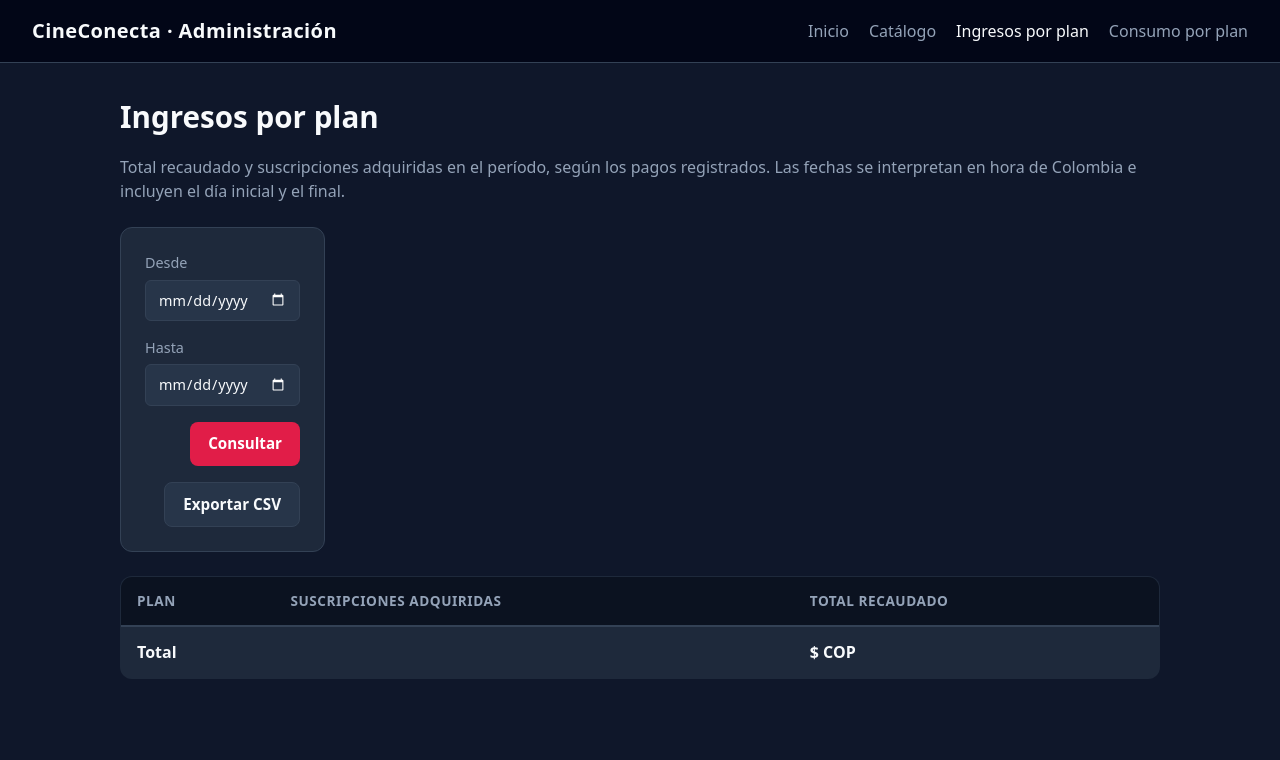
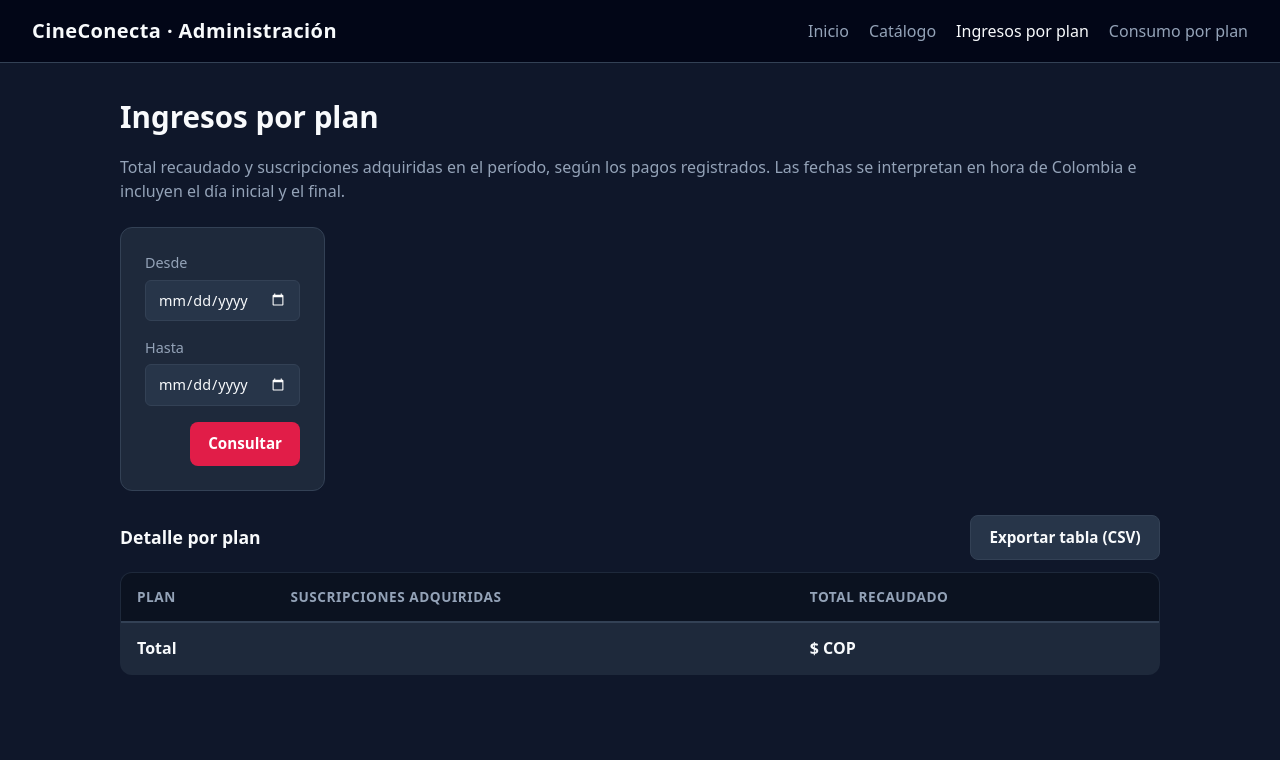
Before and after one commit to AlejandroMurillo1/CineConecta, a Spring app: template src/main/resources/templates/reporting/revenue.html in a window 1280 px wide. Shown: the top 760 px of the page. Run offline with Thymeleaf, Linux system fonts and the light colour scheme; the template is opened without the code that fills it: most values are stand-ins (such as "Sample title", 1, 10 or a date in 2020); data that the repository does not hold is empty; some of the project's set-up classes (security, data sources, template engines, error pages and the like) are left out, and stand-ins take their place; database files in the repository are not loaded.

Commit message:
feat(reporting): grafica junto a los filtros y exportar CSV junto a la tabla
La grafica va a la izquierda y los filtros en un panel lateral; el boton de exportar pasa a la barra de la tabla y se renombra a Exportar tabla (CSV) para no confundirlo con la grafica.

```diff
--- a/src/main/resources/static/css/reporting.css
+++ b/src/main/resources/static/css/reporting.css
@@ -52,3 +52,51 @@
     position: relative;
     height: 320px;
 }
+
+.rp-top {
+    margin-bottom: 1.5rem;
+}
+
+.rp-top-with-chart {
+    display: grid;
+    grid-template-columns: minmax(0, 1fr) 260px;
+    gap: 1.5rem;
+    align-items: start;
+}
+
+.rp-top .rp-chart-card,
+.rp-top .rp-filters {
+    margin-bottom: 0;
+}
+
+.rp-top-with-chart .rp-filters {
+    flex-direction: column;
+    align-items: stretch;
+    width: auto;
+}
+
+.rp-top-with-chart .rp-filters input[type="date"] {
+    width: 100%;
+}
+
+.rp-table-bar {
+    display: flex;
+    align-items: center;
+    justify-content: space-between;
+    gap: 1rem;
+    margin-bottom: 0.75rem;
+}
+
+.rp-table-bar .rp-chart-title {
+    margin: 0;
+}
+
+@media (max-width: 800px) {
+    .rp-top-with-chart {
+        grid-template-columns: 1fr;
+    }
+
+    .rp-top-with-chart .rp-filters {
+        order: -1;
+    }
+}
--- a/src/main/resources/templates/reporting/revenue.html
+++ b/src/main/resources/templates/reporting/revenue.html
@@ -18,6 +18,14 @@
             Las fechas se interpretan en hora de Colombia e incluyen el día inicial y el final.</p>
     </header>
 
+    <div class="rp-top" th:classappend="${report != null and report.hasData()} ? 'rp-top-with-chart'">
+        <section class="cc-card rp-chart-card" th:if="${report != null and report.hasData()}">
+            <h2 class="rp-chart-title">Ingresos y suscripciones por plan</h2>
+            <div class="rp-chart-box">
+                <canvas id="rp-chart" data-report="revenue" role="img"
+                        aria-label="Gráfica de barras con el total recaudado y las suscripciones adquiridas por plan"></canvas>
+            </div>
+        </section>
         <form class="cc-card rp-filters" method="get" th:action="@{/admin/reports/revenue}">
             <label>Desde
                 <input type="date" name="from" th:value="${from}" required>
@@ -26,10 +34,8 @@
                 <input type="date" name="to" th:value="${to}" required>
             </label>
             <button type="submit" class="cc-btn cc-btn-primary">Consultar</button>
-        <a th:if="${report != null}"
-           th:href="@{/admin/reports/revenue.csv(from=${from}, to=${to})}"
-           class="cc-btn cc-btn-secondary">Exportar CSV</a>
         </form>
+    </div>
 
     <div th:if="${errorMessage != null}" class="cc-alert cc-alert-warning" th:text="${errorMessage}">Aviso</div>
 
@@ -37,13 +43,11 @@
         No hay pagos registrados en este período.
     </div>
 
-    <section class="cc-card rp-chart-card" th:if="${report != null and report.hasData()}">
-        <h2 class="rp-chart-title">Ingresos y suscripciones por plan</h2>
-        <div class="rp-chart-box">
-            <canvas id="rp-chart" data-report="revenue" role="img"
-                    aria-label="Gráfica de barras con el total recaudado y las suscripciones adquiridas por plan"></canvas>
+    <div class="rp-table-bar" th:if="${report != null}">
+        <h2 class="rp-chart-title">Detalle por plan</h2>
+        <a th:href="@{/admin/reports/revenue.csv(from=${from}, to=${to})}"
+           class="cc-btn cc-btn-secondary" title="Descarga la tabla de abajo en formato CSV">Exportar tabla (CSV)</a>
     </div>
-    </section>
 
     <table class="cc-table" th:if="${report != null}">
         <thead>
```
Also changed, not shown: src/main/resources/templates/reporting/consumption.html (+13 -9 lines). Lines whose indentation alone changed are shown as unchanged.
